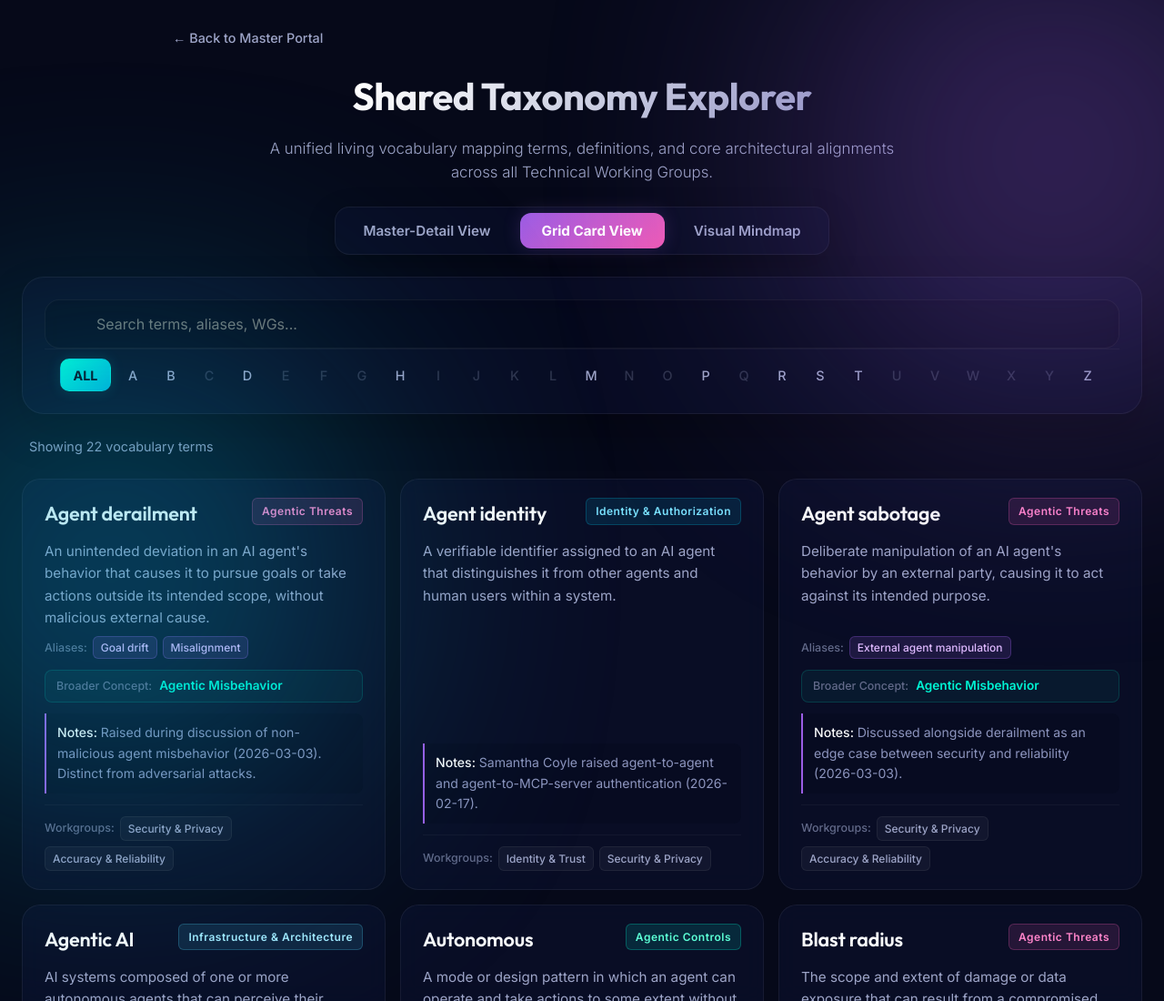
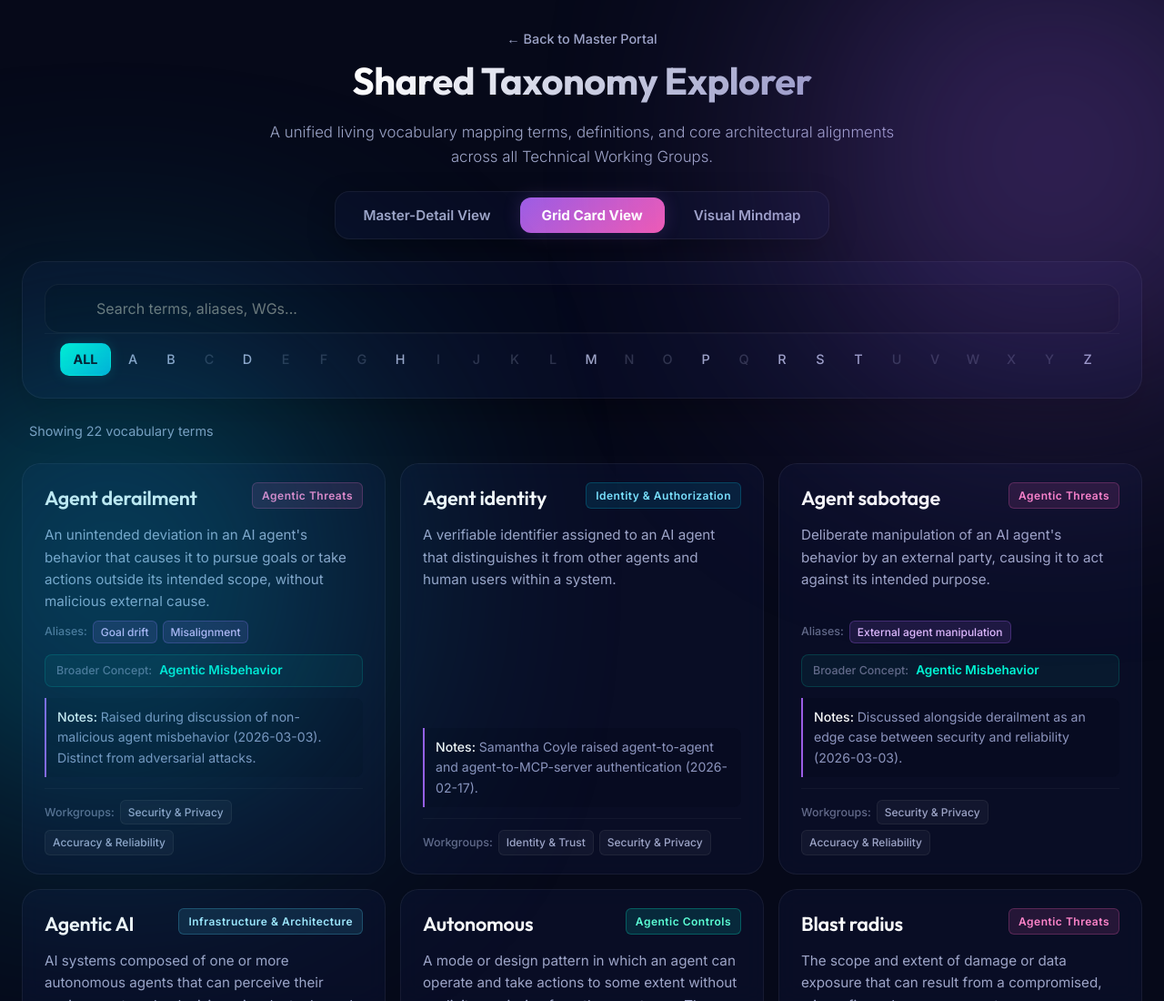
Before and after one commit to aaif/ws-taxonomy-landscape, a plain HTML site: page taxonomy/index.html in a window 1280 px wide. Shown: the top 1100 px of the page at 91% size. Drawn offline with Linux system fonts and the light colour scheme.

Commit message:
feat: update the link position

```diff
--- a/taxonomy/index.html
+++ b/taxonomy/index.html
@@ -28,10 +28,10 @@
 
     <!-- Top Hero Segment -->
     <header class="app-header">
-      <div class="header-actions">
+      <div class="title-wrapper">
         <a href="../" class="back-link">&larr; Back to Master Portal</a>
+        <h1 id="main-title">Shared Taxonomy Explorer</h1>
       </div>
-      <h1 id="main-title">Shared Taxonomy Explorer</h1>
       <p class="subtitle">A unified living vocabulary mapping terms, definitions, and core architectural alignments
         across all Technical Working Groups.</p>
     </header>
```
